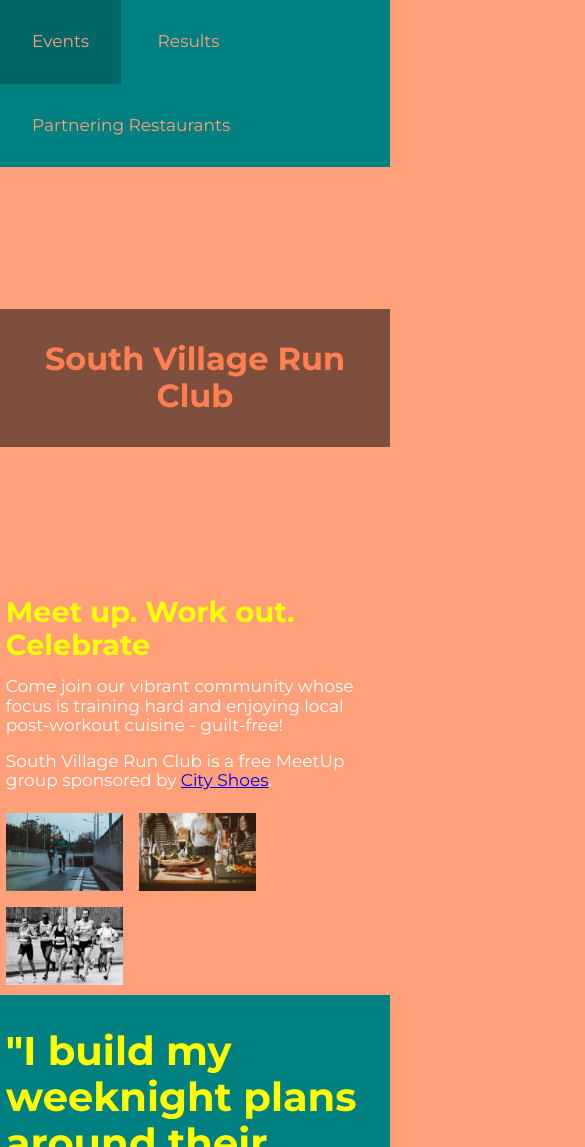
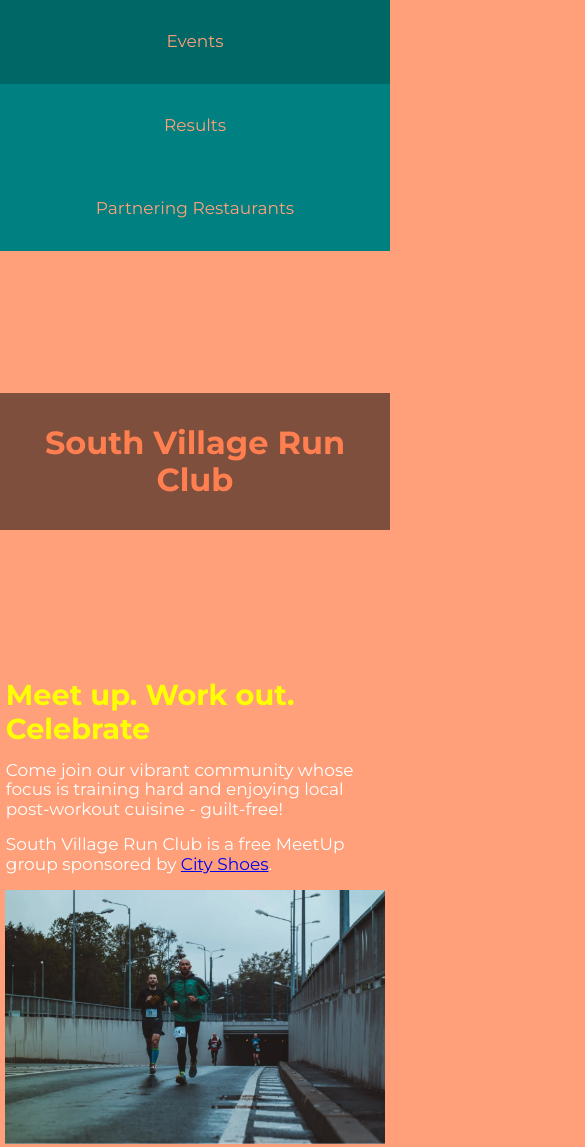
Before and after one commit to rssatnam/responsive-club-website, a plain HTML site: page index.html in a window 390 px wide. Shown: the top 1147 px of the page, 585 px wide, since content can reach past the window. Drawn offline with nearby package versions, Linux system fonts and the light colour scheme.

Commit message:
Responsive Website Styling

```diff
--- a/styles.css
+++ b/styles.css
@@ -101,3 +101,26 @@ footer a:hover {
 .join * {
   color: yellow;
 }
+
+@media only screen and (max-width: 991px) {
+  .join img,
+  .photos img {
+    width: auto;
+    max-width: 97.5%;
+    height: auto;
+    margin: 1rem auto;
+    display: block;
+  }
+
+  header li,
+  footer li,
+  header a,
+  footer a {
+    display: block;
+    text-align: center;
+  }
+
+  .testimonials {
+    height: auto;
+  }
+}
```
